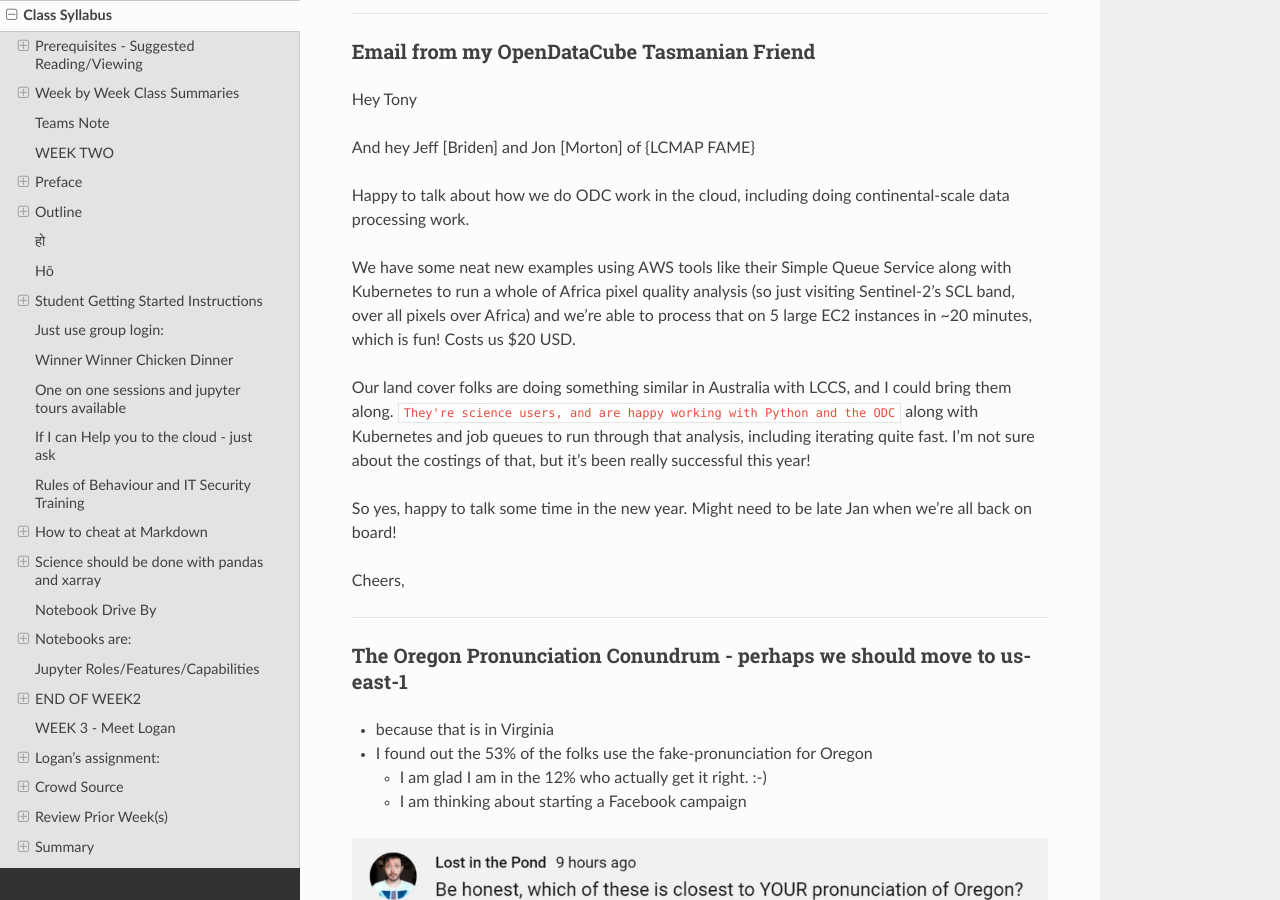
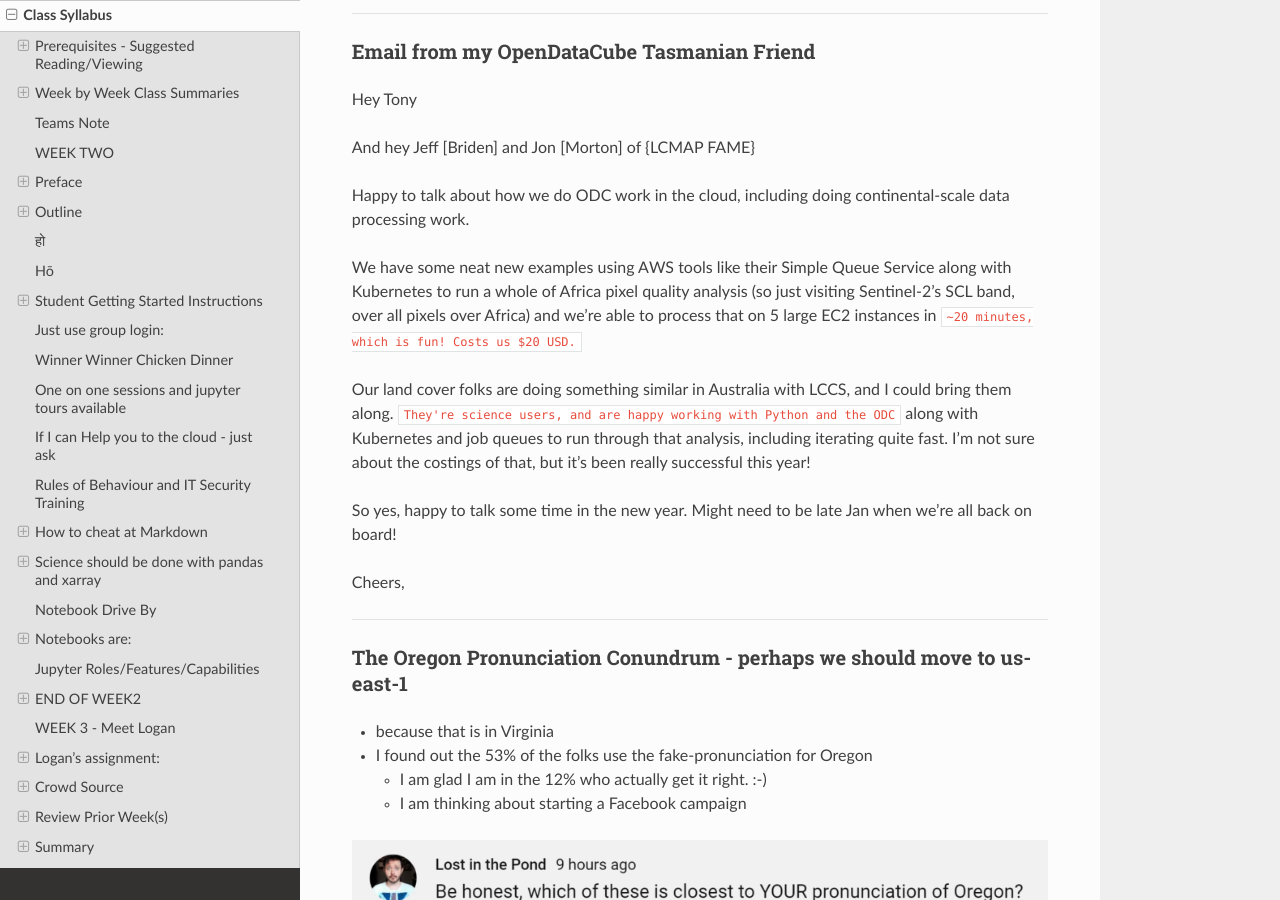
Before and after one commit to tonybutzer/harmony, a Sphinx documentation site: the page built from documentation/source/00weekbyweek.md, in a window 1280 px wide and 900 px high, scrolled down 26432 px. Built offline with Sphinx 7.4.7 and the Read the Docs theme 2.0.0, drawn with Linux system fonts in a browser that asks for light colours; pages that are not in the unit, such as notebooks, are missing from menus.

Commit message:
automatic git update from Makefile

```diff
--- a/documentation/source/00weekbyweek.md
+++ b/documentation/source/00weekbyweek.md
@@ -974,7 +974,7 @@ And hey Jeff [Briden] and Jon [Morton] of {LCMAP FAME}
 
 Happy to talk about how we do ODC work in the cloud, including doing continental-scale data processing work.
 
-We have some neat new examples using AWS tools like their Simple Queue Service along with Kubernetes to run a whole of Africa pixel quality analysis (so just visiting Sentinel-2's SCL band, over all pixels over Africa) and we're able to process that on 5 large EC2 instances in ~20 minutes, which is fun! Costs us $20 USD.
+We have some neat new examples using AWS tools like their Simple Queue Service along with Kubernetes to run a whole of Africa pixel quality analysis (so just visiting Sentinel-2's SCL band, over all pixels over Africa) and we're able to process that on 5 large EC2 instances in `~20 minutes, which is fun! Costs us $20 USD.`
 
 Our land cover folks are doing something similar in Australia with LCCS, and I could bring them along. `They're science users, and are happy working with Python and the ODC` along with Kubernetes and job queues to run through that analysis, including iterating quite fast. I'm not sure about the costings of that, but it's been really successful this year!
 
```
